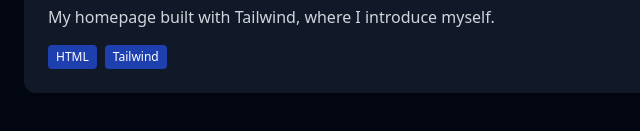
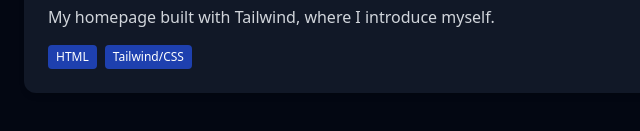
Before and after one commit to marci2575/marci2575.github.io, a plain HTML site: page index.html in a window 1280 px wide. Shown: the part 899-1030 px from the top of the page, 0-640 px from the left. Drawn offline with nearby package versions, Linux system fonts and the light colour scheme.

Commit message:
Change 'Tailwind' label to 'Tailwind/CSS'

```diff
--- a/index.html
+++ b/index.html
@@ -98,7 +98,7 @@
           </p>
           <div class="flex flex-wrap gap-2">
             <span class="bg-primary text-white text-xs px-2 py-1 rounded">HTML</span>
-            <span class="bg-primary text-white text-xs px-2 py-1 rounded">Tailwind</span>
+            <span class="bg-primary text-white text-xs px-2 py-1 rounded">Tailwind/CSS</span>
           </div>
         </div>
       </article>
```
